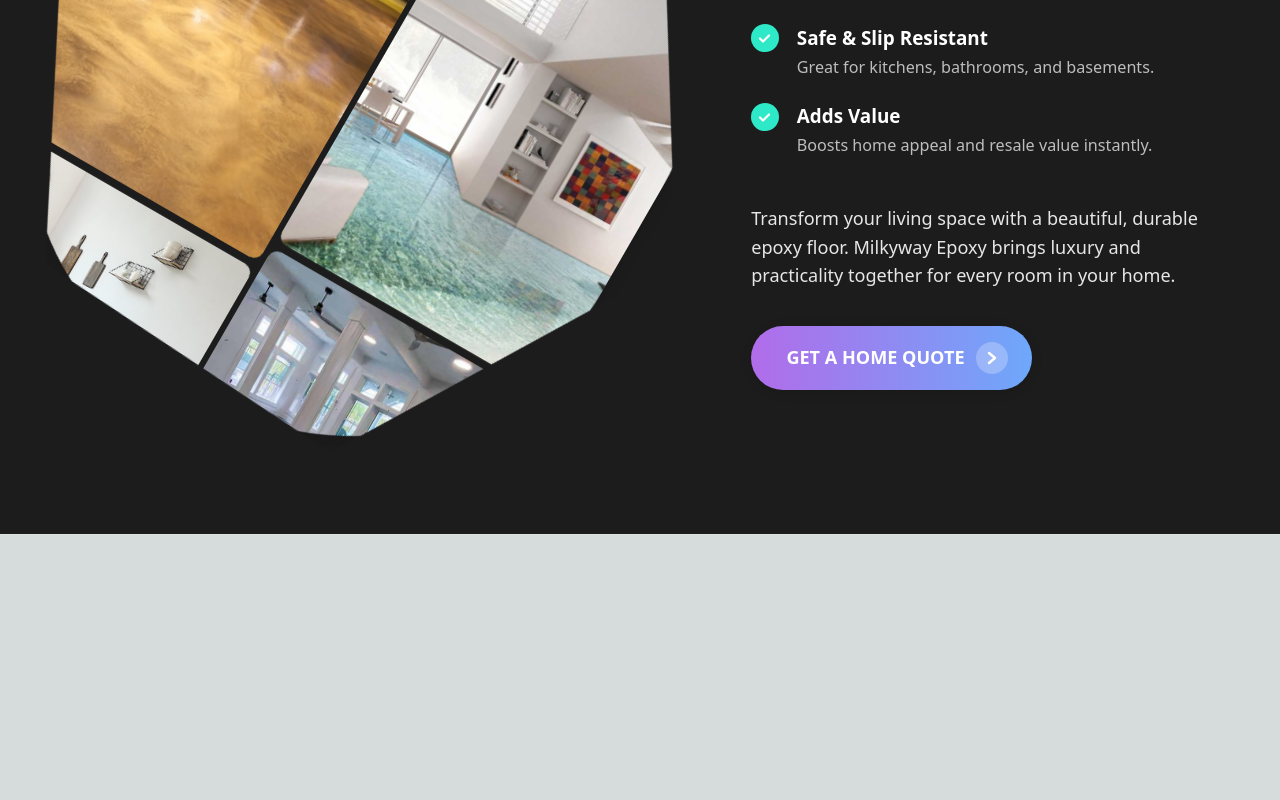
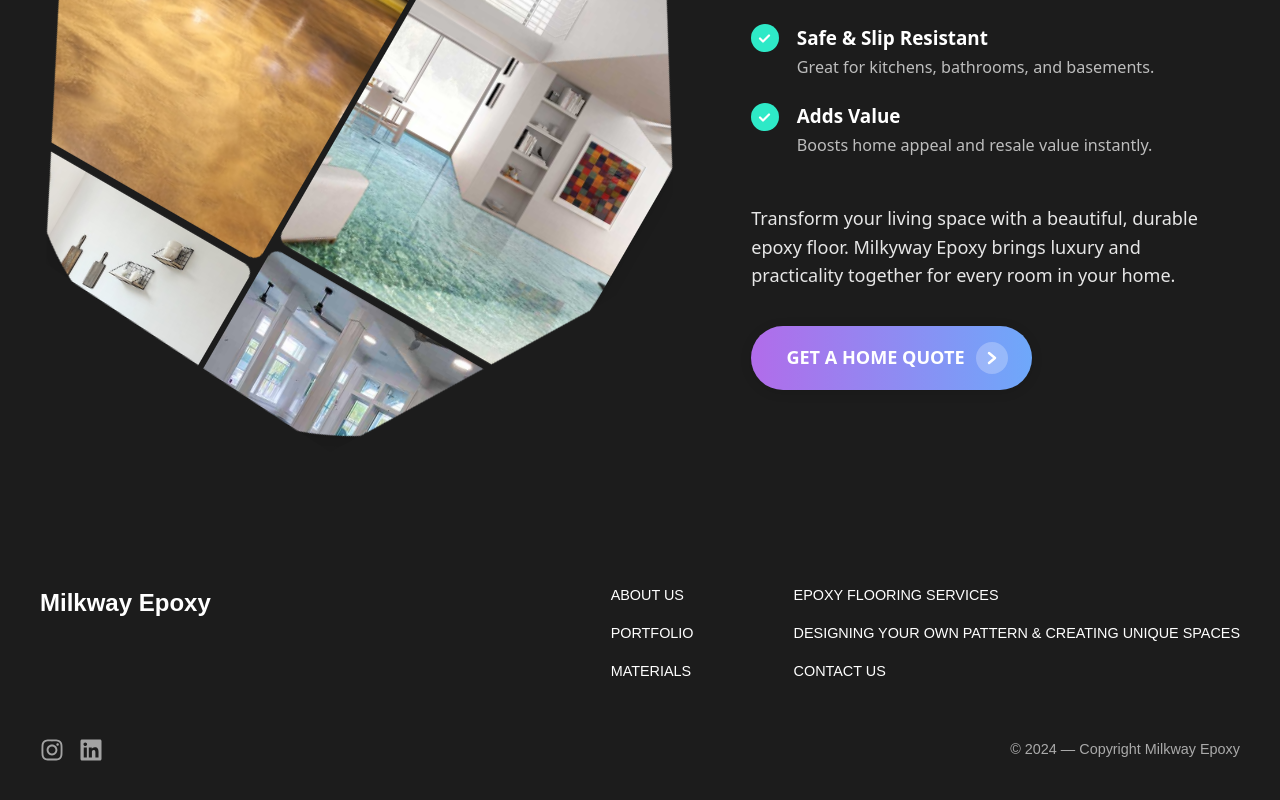
Before and after one commit to celalzamanoglu/epoxy-flooring, a Next.js app: page / in a window 1280 px wide. Shown: the part 6547-7347 px from the top of the page. Before the commit the page ends 7089 px from the top, so only its background shows below. Built offline with nearby package versions, Linux system fonts and the light colour scheme.

Commit message:
feat: added footer

```diff
--- a/src/app/page.tsx
+++ b/src/app/page.tsx
@@ -7,6 +7,7 @@ import { useEffect } from "react";
 import Lenis from "@studio-freight/lenis";
 import ReviewsSection from "@/components/ReviewsSection";
 import HexagonSections from "@/components/HexagonSections";
+import Footer from "@/components/Footer";
 
 export default function Home() {
   useEffect(() => {
@@ -27,6 +28,7 @@ export default function Home() {
       <LearnMoreCards />
       <ReviewsSection />
       <HexagonSections />
+      <Footer />
     </main>
   );
 }
--- /dev/null
+++ b/src/components/Footer.module.css
@@ -0,0 +1,72 @@
+.footer {
+  background-color: #1c1c1c;
+  color: white;
+  padding: 50px 20px;
+  font-family: sans-serif;
+}
+
+.container {
+  max-width: 1200px;
+  margin: 0 auto;
+}
+
+.topSection {
+  display: flex;
+  justify-content: space-between;
+  padding-bottom: 20px;
+}
+
+.logoSection {
+  display: flex;
+  flex-direction: column;
+}
+
+.logo {
+  margin-bottom: 10px;
+}
+
+.brandName {
+  font-weight: bold;
+  font-size: 1.5rem;
+}
+
+.socialIcons {
+  display: flex;
+  gap: 15px;
+}
+
+.socialIcons a {
+  color: #a3a3a3;
+  font-size: 1.5rem;
+  cursor: pointer;
+}
+
+.linksSection {
+  display: flex;
+  gap: 100px;
+}
+
+.linksColumn {
+  display: flex;
+  flex-direction: column;
+}
+
+.linksColumn a {
+  color: white;
+  text-decoration: none;
+  margin-bottom: 15px;
+  font-size: 0.9rem;
+}
+
+.linksColumn a:hover {
+  text-decoration: underline;
+}
+
+.bottomSection {
+  display: flex;
+  justify-content: space-between;
+  align-items: center;
+  padding-top: 20px;
+  font-size: 0.9rem;
+  color: #aaa;
+}
--- /dev/null
+++ b/src/components/Footer.tsx
@@ -0,0 +1,52 @@
+import React from "react";
+import styles from "./Footer.module.css";
+import { FaInstagram, FaLinkedin } from "react-icons/fa";
+
+const Footer = () => {
+  return (
+    <footer className={styles.footer}>
+      <div className={styles.container}>
+        <div className={styles.topSection}>
+          <div className={styles.logoSection}>
+            <span className={styles.brandName}>Milkway Epoxy</span>
+          </div>
+          <div className={styles.linksSection}>
+            <div className={styles.linksColumn}>
+              <a href="#">ABOUT US</a>
+              <a href="#">PORTFOLIO</a>
+              <a href="#">MATERIALS</a>
+            </div>
+            <div className={styles.linksColumn}>
+              <a href="#">EPOXY FLOORING SERVICES</a>
+              <a href="#">
+                DESIGNING YOUR OWN PATTERN & CREATING UNIQUE SPACES
+              </a>
+              <a href="#">CONTACT US</a>
+            </div>
+          </div>
+        </div>
+        <div className={styles.bottomSection}>
+          <div className={styles.socialIcons}>
+            <a
+              href="https://instagram.com"
+              target="_blank"
+              rel="noopener noreferrer"
+            >
+              <FaInstagram />
+            </a>
+            <a
+              href="https://linkedin.com"
+              target="_blank"
+              rel="noopener noreferrer"
+            >
+              <FaLinkedin />
+            </a>
+          </div>
+          <p>© 2024 — Copyright Milkway Epoxy</p>
+        </div>
+      </div>
+    </footer>
+  );
+};
+
+export default Footer;
```
